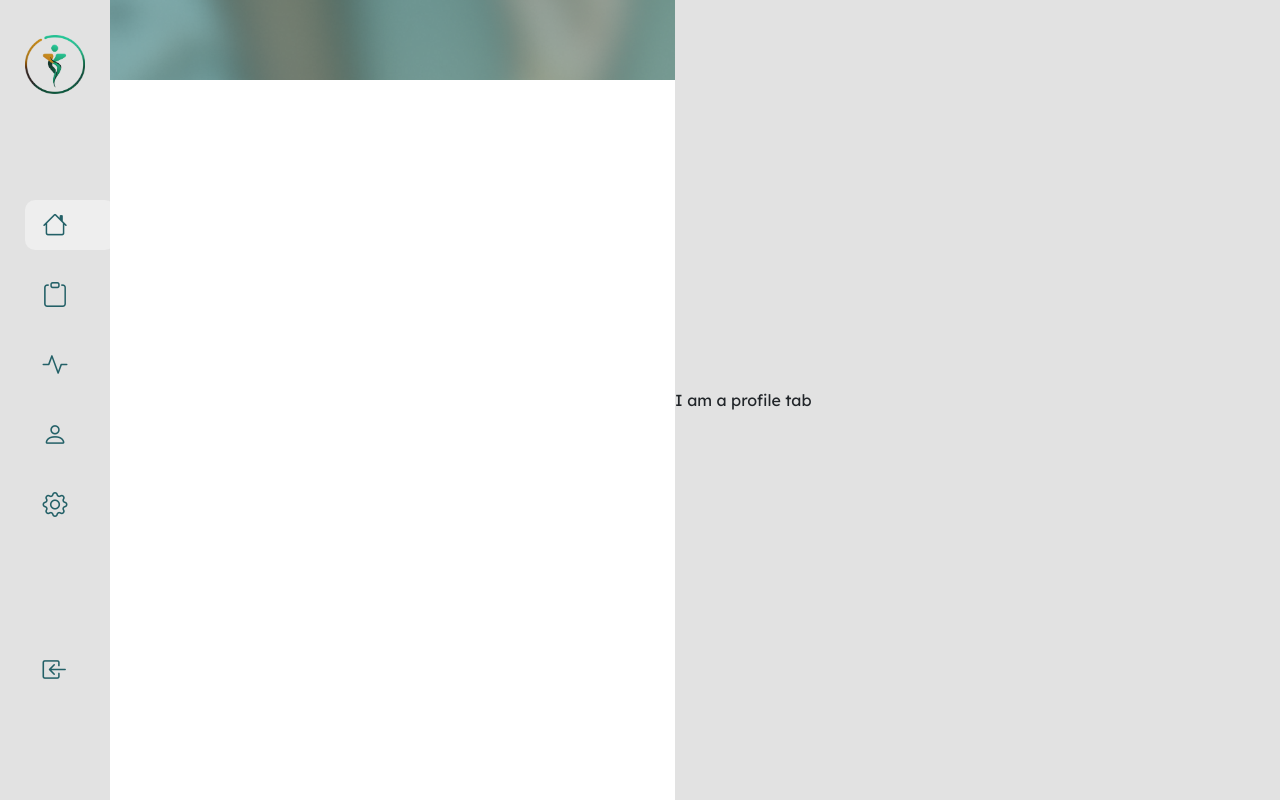
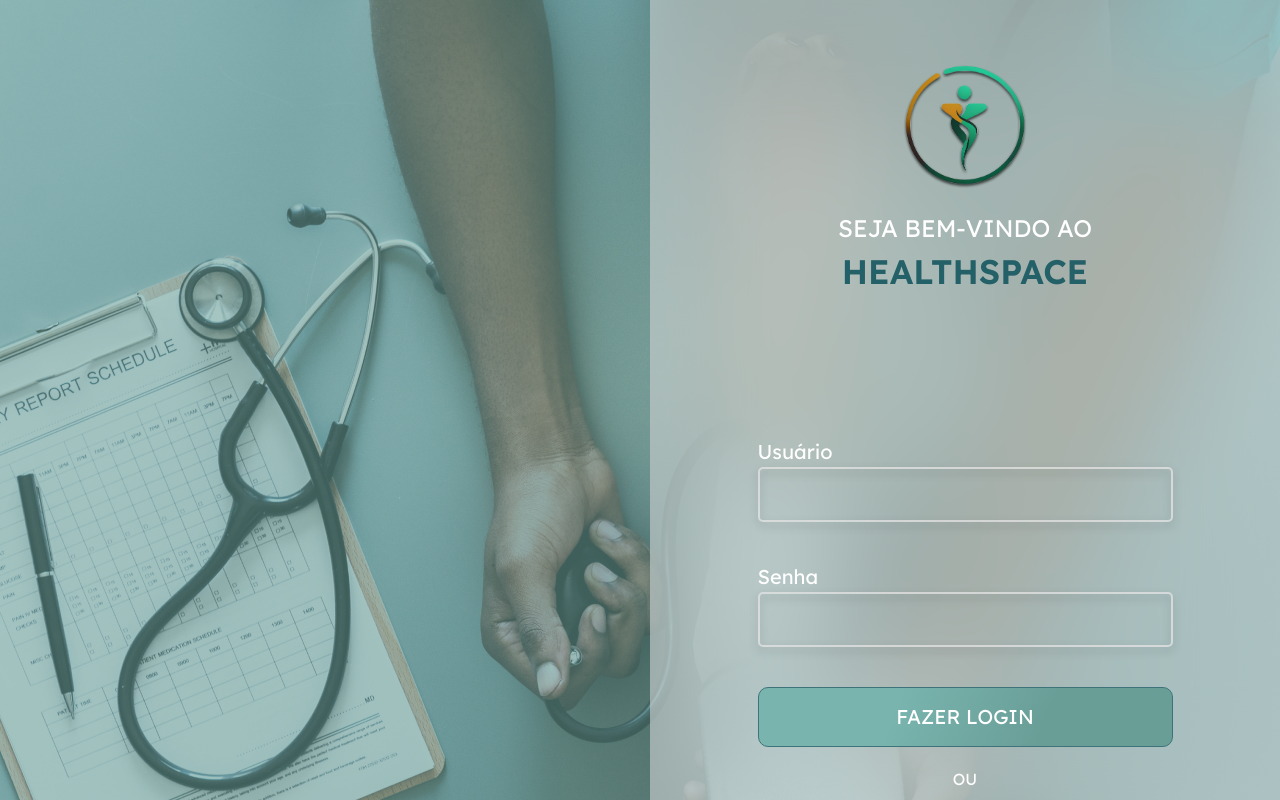
Before and after one commit to daninhemihes/HealthSphere, a Vue app in the folder frontend/: page / in a window 1280 px wide. Before the commit this address had no page. Built offline with nearby package versions, Linux system fonts and the light colour scheme.

Commit message:
FEAT: login and register views

```diff
--- a/frontend/src/components/SignForm/SignInForm.vue
+++ b/frontend/src/components/SignForm/SignInForm.vue
@@ -1,47 +1,69 @@
 <template>
-    <form action="">
-        <label for="email">
-            E-mail
-            <input type="text">
+    <div class="loginForm">
+        <label for="username">
+            Usuário
+            <input v-model="username" type="text">
         </label>
         <label for="password">
             Senha
-            <input type="password">
-            <a href="">Esqueci minha senha</a>
+            <input v-model="password" type="password">
+            <!-- <a href="">Esqueci minha senha</a> -->
         </label>
-        <button>FAZER LOGIN</button>
-    </form>
-    <div id="signup-btn">
-        OU
-        <button>CRIAR CONTA</button>
-    </div>
-
+        <button @click="login()">FAZER LOGIN</button>
+        <div id="signup-btn">
+            OU
+            <button @click="$emit('changeForm')">CRIAR CONTA</button>
+        </div>
+      </div>
   </template>
-
 <script>
+import UserService from '../../services/user'
 
 export default {
 name: 'SignInForm',
 components: {
 
-}
+},
+data() {
+    return {
+      username: '',
+      password: ''
+    };
+  },
+  methods: {
+    async login() {
+      try {
+        const response = await UserService.login(this.username, this.password)
+            if (response && response.status == 200){
+              console.log(response)
+                localStorage.setItem("username", this.username)
+                this.$router.push("/app/home")
+            }
+            else{
+                alert('Usuário ou senha incorretos.')
+            }
+      } catch (error) {
+        console.error('Erro ao fazer login:', error);
+      }
+    }
+  }
 }
 </script>
 
 <style scoped>
-    form{
+    .loginForm{
         margin: 120px 0px 20px 0px;
         display: flex;
         flex-direction: column;
     }
-    form label{
+    .loginForm label{
         display: flex;
         flex-direction: column;
         font-size: 20px;
         color: white;
         margin: 20px;
     }
-    form input{
+    .loginForm input{
         width: 415px;
         height: 55px;
         background: none;
@@ -50,14 +72,14 @@
         filter: drop-shadow(0px 4px 4px rgba(0, 0, 0, 0.25));
         border-radius: 5px;
     }
-    form label a{
+    .loginForm label a{
         text-decoration: none;
         cursor: pointer;
         color: white;
         text-align: end;
         font-size: 16px;
     }
-    form button, #signup-btn button{
+    .loginForm button, #signup-btn button{
         width: 415px;
         height: 60px;
         margin: 20px;
@@ -68,7 +90,7 @@
         font-size: 20px;
         transition: 0.2s;
     }
-    form button:hover, #signup-btn button:hover{
+    .loginForm button:hover, #signup-btn button:hover{
         font-size: 17px;
     }
     #signup-btn{
--- a/frontend/src/components/SignForm/SignUpForm.vue
+++ b/frontend/src/components/SignForm/SignUpForm.vue
@@ -1,50 +1,72 @@
 <template>
-    <form action="">
-        <label for="email">
-            Nome Completo
-            <input type="text">
+    <div class="loginForm">
+        <label for="username">
+            Usuário
+            <input type="text" v-model="username">
         </label>
         <label for="email">
             E-mail
-            <input type="text">
+            <input type="text" v-model="email">
         </label>
         <label for="password">
-            Senha
-            <input type="password">
+            Nova Senha
+            <input type="password" v-model="password">
         </label>
-        <button>CRIAR CONTA</button>
-    </form>
-    <div id="signup-btn">
-        OU
-        <button>CRIAR CONTA</button>
+        <button @click="createAccount()"> CRIAR CONTA</button>
+        <div id="signup-btn">
+            OU
+            <button @click="$emit('changeForm')">FAZER LOGIN</button>
+        </div>
     </div>
 
   </template>
 
 <script>
+import user from '../../services/user'
+import UserService from '../../services/user'
 
 export default {
-name: 'SignUpForm',
-components: {
+    name: 'SignUpForm',
+    components: {
 
-}
+    },
+    data(){
+        return{
+            username: '',
+            email: '',
+            password: ''
+        }
+    },
+    methods:{
+        async createAccount () {
+            const response = await UserService.register(this.username, this.email, this.password)
+            if (response && response.status == 201){
+                localStorage.setItem("username", this.username)
+                alert(`Usuário ${localStorage.getItem("username")} registrado!`)
+                this.$router.push("/app/home")
+            }
+            else{
+                alert('Não foi possível registrar o usuário.')
+            }
+        }
+    }
 }
 </script>
 
 <style scoped>
-    form{
+    .loginForm{
         margin: 60px 0px 20px 0px;
         display: flex;
         flex-direction: column;
     }
-    form label{
+    .loginForm label{
         display: flex;
         flex-direction: column;
         font-size: 20px;
         color: white;
         margin: 15px;
     }
-    form input{
+    .loginForm input{
         width: 415px;
         height: 55px;
         background: none;
@@ -53,14 +75,14 @@
         filter: drop-shadow(0px 4px 4px rgba(0, 0, 0, 0.25));
         border-radius: 5px;
     }
-    form label a{
+    .loginForm label a{
         text-decoration: none;
         cursor: pointer;
         color: white;
         text-align: end;
         font-size: 16px;
     }
-    form button, #signup-btn button{
+    .loginForm button, #signup-btn button{
         width: 415px;
         height: 60px;
         margin: 15px;
@@ -71,7 +93,7 @@
         font-size: 20px;
         transition: 0.2s;
     }
-    form button:hover, #signup-btn button:hover{
+    .loginForm button:hover, #signup-btn button:hover{
         font-size: 17px;
     }
     #signup-btn{
--- a/frontend/src/router/index.js
+++ b/frontend/src/router/index.js
@@ -5,12 +5,12 @@
 
 const routes = [
   {
-    path: '/login',
+    path: '/',
     name: 'login',
     component: LoginView
   },
   {
-    path: '/',
+    path: '/app',
     name: 'Layout',
     component: Layout,
     children: [
--- a/frontend/src/services/user.js
+++ b/frontend/src/services/user.js
@@ -1,8 +1,32 @@
 import axios from 'axios'
-const API_URL = process.env.VUE_APP_URL_API;
+const API_URL = `http://127.0.0.1:8000/api`;
 
 class UserService {
-
+    async login(username, password) {
+        try{
+            const response = await axios.post(`${API_URL}/login/`, {
+                username: username,
+                password: password,
+            });
+            return response
+        } catch (error) {
+            console.error('Error while logging in: ', error);
+            return
+        }
+    }
+    async register(username, email, password){
+        try{
+            const response = await axios.post(`${API_URL}/register/`, {
+                username: username,
+                email: email,
+                password: password
+            });
+            return response
+        } catch (error) {
+            console.error('Error while registering user: ', error);
+            return
+        }
+    }
 
 }
 
--- a/frontend/src/views/LoginView.vue
+++ b/frontend/src/views/LoginView.vue
@@ -4,8 +4,8 @@
             <img src="../assets/shadowLogo.png" alt="HealthSpaceLogo">
             <div id="wellcome-text">SEJA BEM-VINDO AO</div>
             <div id="logo-text">HEALTHSPACE</div>
-            <SignInForm v-if="signType == 0"></SignInForm>
-            <SignUpForm v-if="signType == 1"></SignUpForm>
+            <SignInForm v-if="signType == 0" @changeForm="changeForm()"></SignInForm>
+            <SignUpForm v-if="signType == 1" @changeForm="changeForm()"></SignUpForm>
         </div>
     </section>
   </template>
@@ -22,7 +22,14 @@
     },
     data(){
         return{
-            signType: 1,
+            signType: 0,
+        }
+    },
+    methods:{
+        async changeForm () {
+            console.log("changed form")
+            if (this.signType == 0) this.signType = 1
+            else this.signType = 0
         }
     }
 }
```
